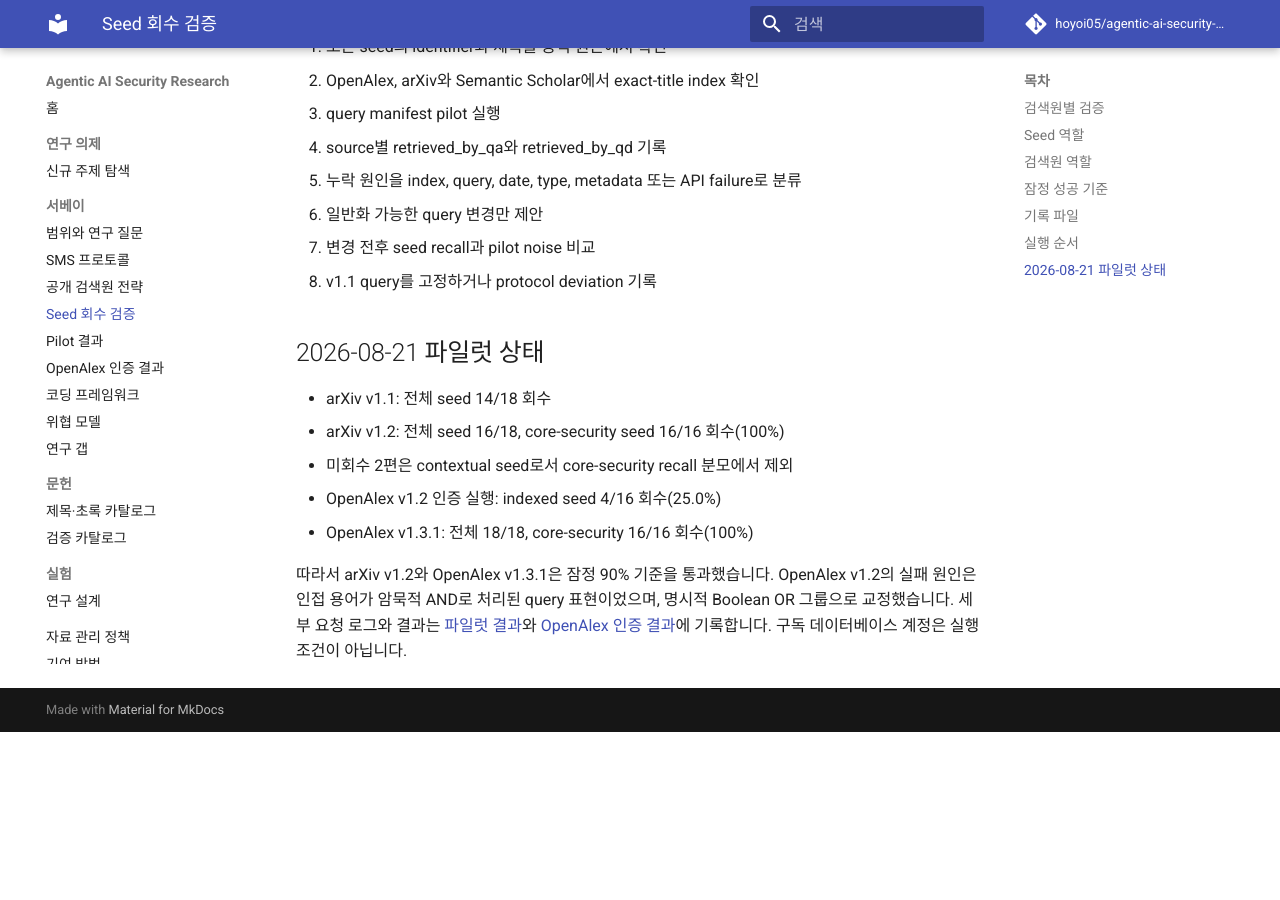
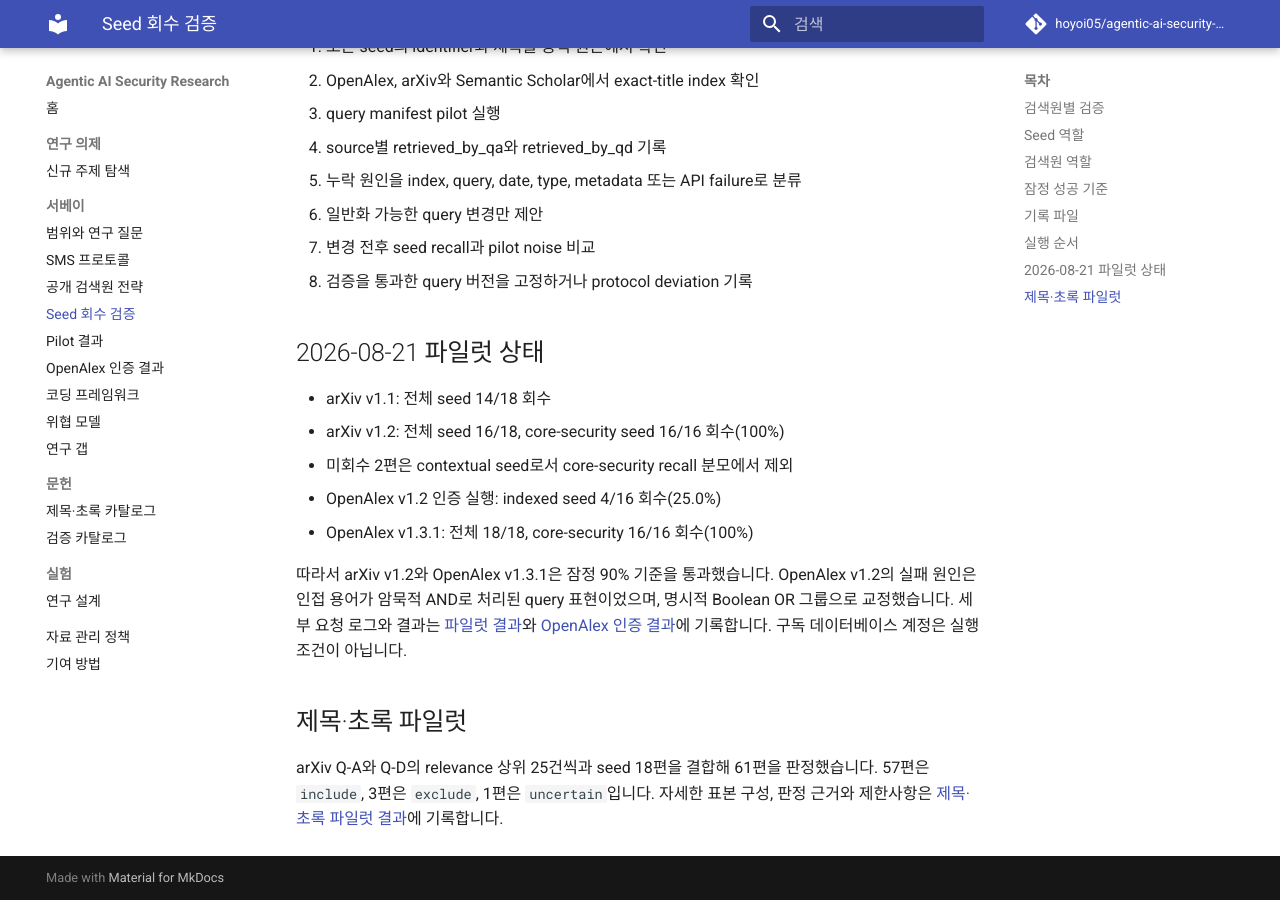
Before and after one commit to hoyoi05/agentic-ai-security-research, an MkDocs documentation site: the page built from docs/survey/seed-validation.md, in a window 1280 px wide and 900 px high, scrolled down 1844 px. Built offline with MkDocs 1.6.1 and Material for MkDocs 9.7.7, drawn with Linux system fonts in a browser that asks for light colours; comment, search, counter and statistics services are not loaded; before the commit the page ends 2576 px from its top, so only the background shows below that.

Commit message:
docs: link title and abstract screening calibration

```diff
--- a/docs/survey/seed-validation.md
+++ b/docs/survey/seed-validation.md
@@ -57,7 +57,7 @@
 5. 누락 원인을 index, query, date, type, metadata 또는 API failure로 분류
 6. 일반화 가능한 query 변경만 제안
 7. 변경 전후 seed recall과 pilot noise 비교
-8. v1.1 query를 고정하거나 protocol deviation 기록
+8. 검증을 통과한 query 버전을 고정하거나 protocol deviation 기록
 
 ## 2026-08-21 파일럿 상태
 
@@ -68,3 +68,7 @@
 - OpenAlex v1.3.1: 전체 18/18, core-security 16/16 회수(100%)
 
 따라서 arXiv v1.2와 OpenAlex v1.3.1은 잠정 90% 기준을 통과했습니다. OpenAlex v1.2의 실패 원인은 인접 용어가 암묵적 AND로 처리된 query 표현이었으며, 명시적 Boolean OR 그룹으로 교정했습니다. 세부 요청 로그와 결과는 [파일럿 결과](pilot-results.md)와 [OpenAlex 인증 결과](openalex-authenticated-pilot.md)에 기록합니다. 구독 데이터베이스 계정은 실행 조건이 아닙니다.
+
+## 제목·초록 파일럿
+
+arXiv Q-A와 Q-D의 relevance 상위 25건씩과 seed 18편을 결합해 61편을 판정했습니다. 57편은 `include`, 3편은 `exclude`, 1편은 `uncertain`입니다. 자세한 표본 구성, 판정 근거와 제한사항은 [제목·초록 파일럿 결과](title-abstract-screening-pilot.md)에 기록합니다.
```
